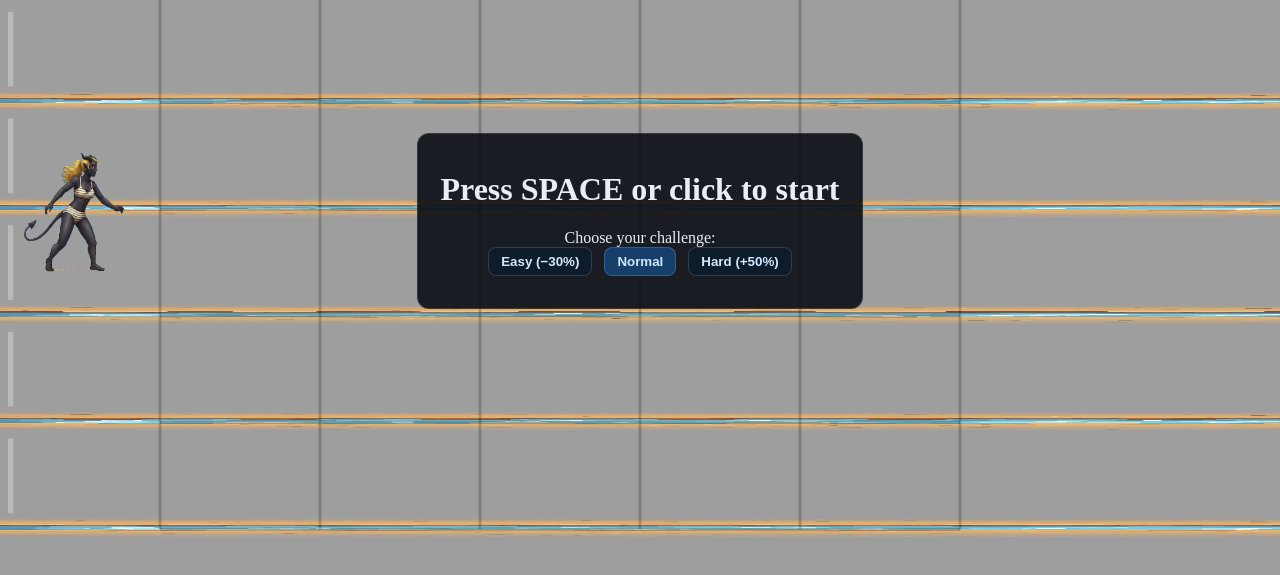
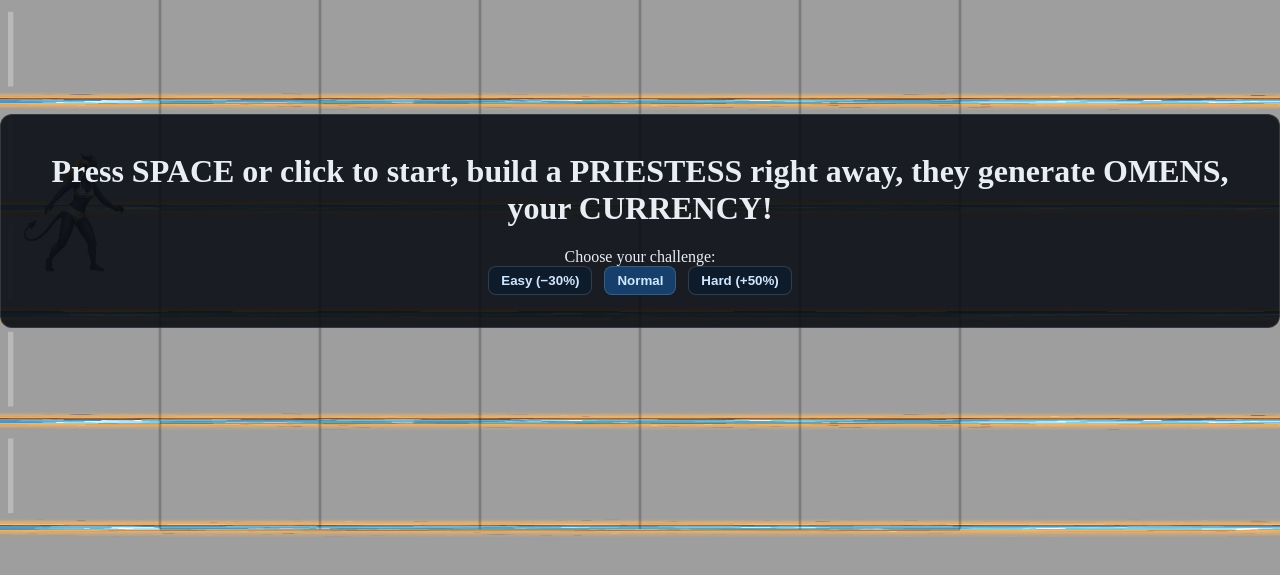
Before and after one commit to override367/Nemeia-Tower-Defense, a plain HTML site: page index.html in a window 1280 px wide. Shown: the part 179-754 px from the top of the page. Drawn offline with Linux system fonts and the light colour scheme.

Commit message:
Update index.html

```diff
--- a/index.html
+++ b/index.html
@@ -53,7 +53,7 @@
     <!-- Start/End overlay with Difficulty (instructions live here) -->
     <div id="overlay" class="overlay">
       <div class="panel">
-        <h1 id="title">Press SPACE or click to start</h1>
+        <h1 id="title">Press SPACE or click to start, build a PRIESTESS right away, they generate OMENS, your CURRENCY!</h1>
         <p id="subtitle">
           Choose your challenge:<br>
           <button data-diff="easy" class="diff">Easy (−30%)</button>
```
